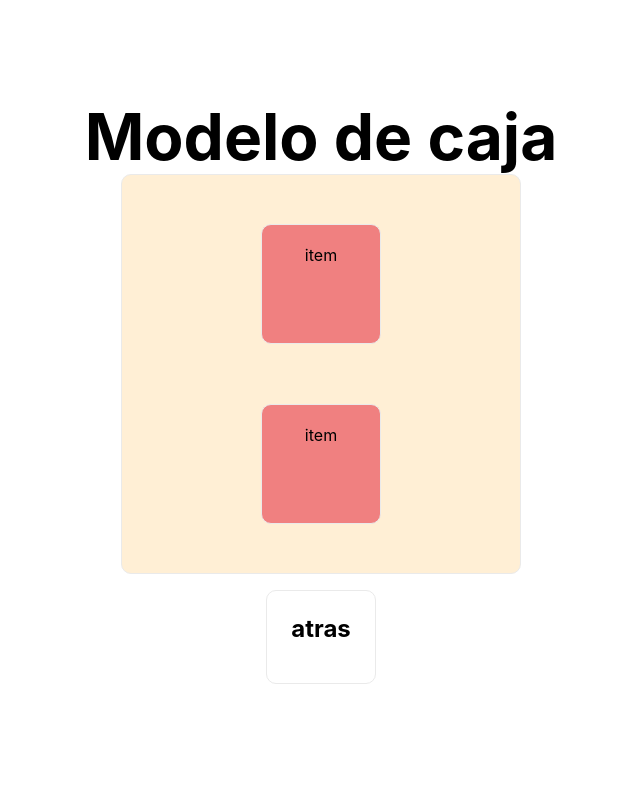
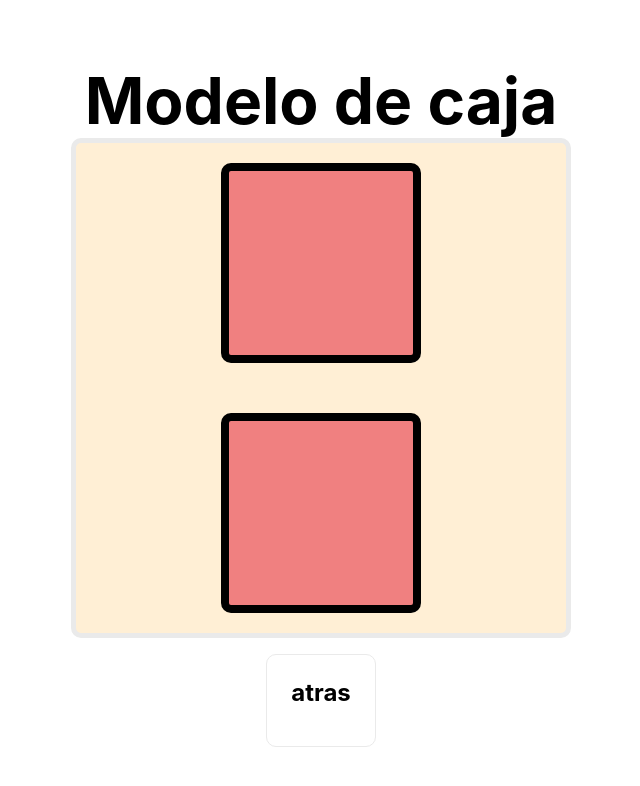
Before and after one commit to angel20125/Fronted-practice-2024, a website: page practice/13-modelo-de-caja.html in a window 1280 px wide. Shown: the whole page, without its empty margins (319-959 px from the left). Drawn offline with Linux system fonts and the light colour scheme.

Commit message:
leccion de modelo de caja
modelo de caja

```diff
--- a/practice/13-modelo-de-caja.html
+++ b/practice/13-modelo-de-caja.html
@@ -1,5 +1,6 @@
 <!doctype html>
 <html lang="en">
+
 <head>
   <meta charset="UTF-8" />
   <meta http-equiv="X-UA-Compatible" content="IE=edge" />
@@ -7,45 +8,54 @@
   <link rel="stylesheet" href="../style.css" type="text/css" />
   <title>Modelo de caja</title>
   <style>
+    body {
+      padding: 0;
+      margin: 0;
+      font-family: -apple-system, BlinkMacSystemFont, Segoe UI, Roboto, Oxygen,
+        Ubuntu, Cantarell, Fira Sans, Droid Sans, Helvetica Neue, sans-serif;
+    }
     .container-caja {
       display: flex;
       justify-content: center;
       align-items: center;
       flex-direction: column;
-        border: 1px solid #eaeaea;
+      border: 5px solid #eaeaea;
       text-decoration: none;
       border-radius: 10px;
       background-color: papayawhip;
-        width: 400px;
-        height: 400px;
-        text-align: center;
+      width: 500px;
+      height: 500px;
+      gap: 10px;
     }
 
     .item-caja {
       text-decoration: none;
       border-radius: 10px;
-        border: 1px solid #eaeaea;
-        margin: 30px;
-        padding: 20px;
       background-color: lightcoral;
-
-        height: 120px;
-        width: 120px;
+      border: 0.5rem solid black;
+      margin: 20px;
+      padding: 10px;
+      height: 200px;
+      width: 200px;
+      /*fuerza a manterner las dimenciones en 200px*/
+      box-sizing: border-box;
     }
   </style>
 </head>
+
 <body>
   <main>
     <h1 class="title">Modelo de caja</h1>
     <section class="grid">
-        <div class="container-caja">
-          <p class="item-caja">item</p>
-          <p class="item-caja">item</p>
-        </div>
+      <section class="container-caja">
+        <div class="item-caja"></div>
+        <div class="item-caja"></div>
+      </section>
     </section>
     <a class="card" href="../index.html">
       <h2 class="title">atras</h2>
     </a>
   </main>
 </body>
+
 </html>
```
Also changed, not shown: practice/12-grid.html (+10 -1 lines), style.css (line endings or trailing spaces). Lines whose indentation alone changed are shown as unchanged.
